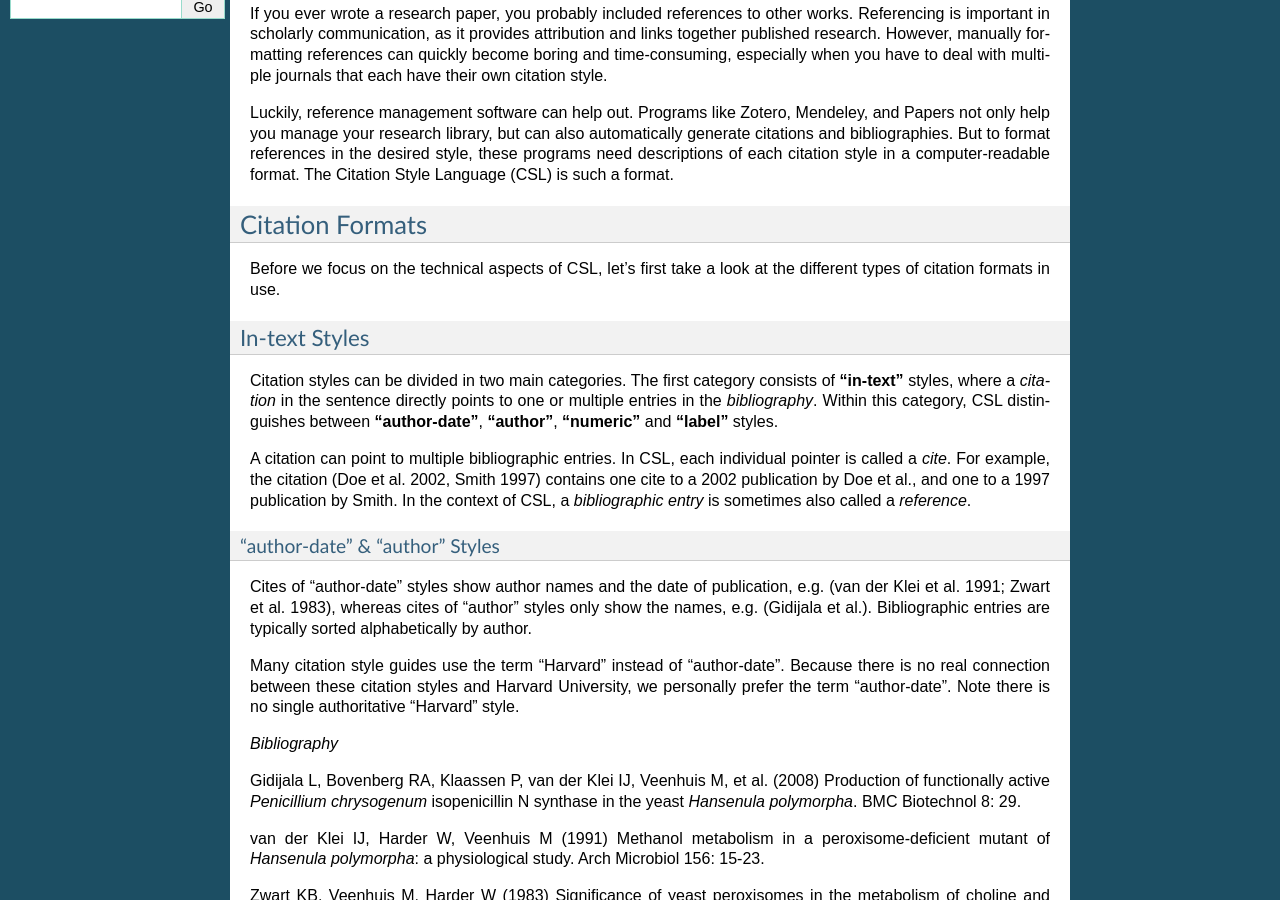
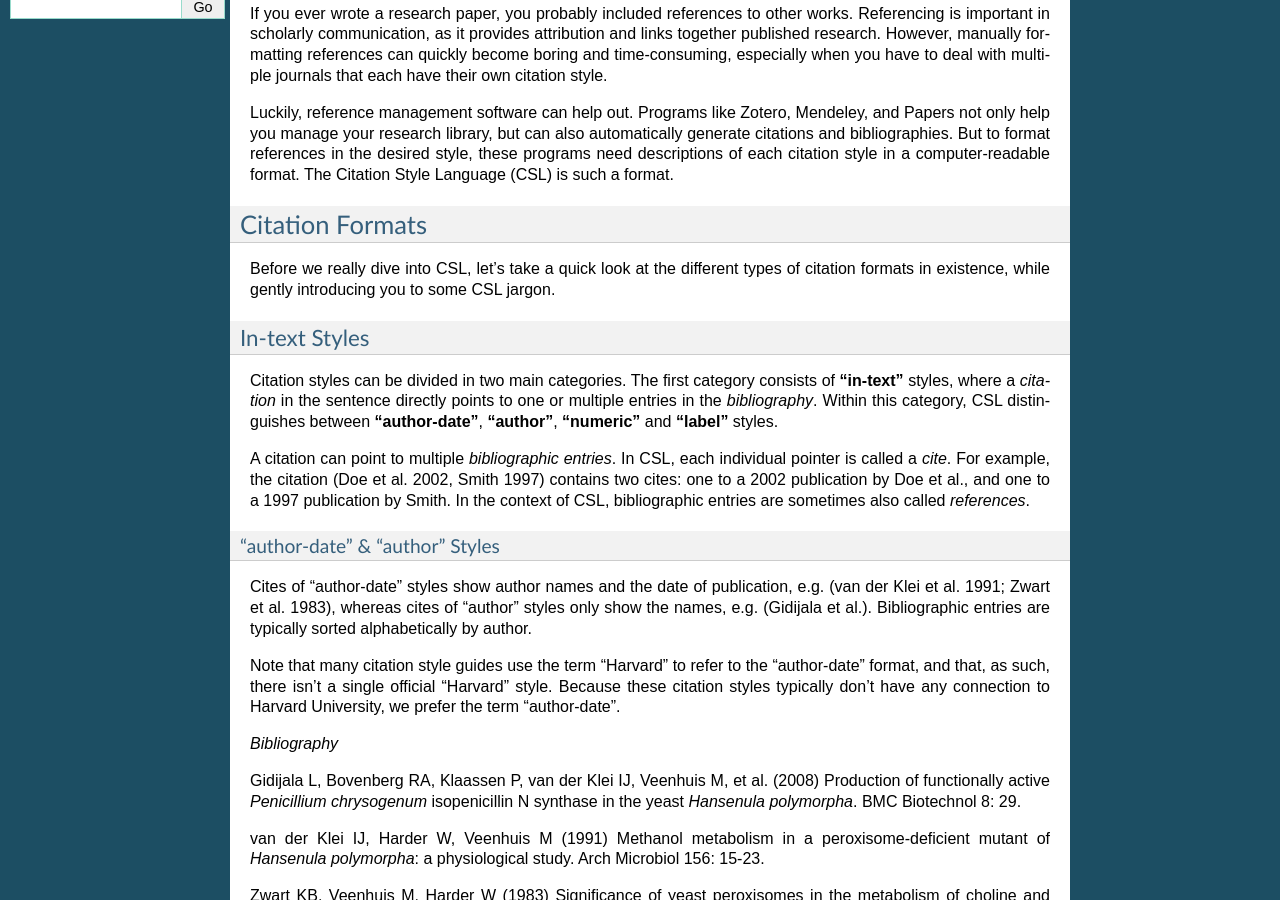
Before and after one commit to rmzelle/writing, a Sphinx documentation site: the page built from docs/primer.rst, in a window 1280 px wide and 900 px high, scrolled down 898 px. Built offline with Sphinx 7.4.7, drawn with Linux system fonts in a browser that asks for light colours.

Commit message:
Primer writing

```diff
--- a/docs/primer.rst
+++ b/docs/primer.rst
@@ -22,21 +22,21 @@ Luckily, reference management software can help out. Programs like Zotero, Mende
 Citation Formats
 ~~~~~~~~~~~~~~~~
 
-Before we focus on the technical aspects of CSL, let's first take a look at the different types of citation formats in use.
+Before we really dive into CSL, let's take a quick look at the different types of citation formats in existence, while gently introducing you to some CSL jargon.
 
 In-text Styles
 ^^^^^^^^^^^^^^
 
 Citation styles can be divided in two main categories. The first category consists of **"in-text"** styles, where a *citation* in the sentence directly points to one or multiple entries in the *bibliography*. Within this category, CSL distinguishes between **"author-date"**, **"author"**, **"numeric"** and **"label"** styles.
 
-A citation can point to multiple bibliographic entries. In CSL, each individual pointer is called a *cite*. For example, the citation (Doe et al. 2002, Smith 1997) contains one cite to a 2002 publication by Doe et al., and one to a 1997 publication by Smith. In the context of CSL, a *bibliographic entry* is sometimes also called a *reference*.
+A citation can point to multiple *bibliographic entries*. In CSL, each individual pointer is called a *cite*. For example, the citation (Doe et al. 2002, Smith 1997) contains two cites: one to a 2002 publication by Doe et al., and one to a 1997 publication by Smith. In the context of CSL, bibliographic entries are sometimes also called *references*.
 
 "author-date" & "author" Styles
 '''''''''''''''''''''''''''''''
 
 Cites of "author-date" styles show author names and the date of publication, e.g. (van der Klei et al. 1991; Zwart et al. 1983), whereas cites of "author" styles only show the names, e.g. (Gidijala et al.). Bibliographic entries are typically sorted alphabetically by author.
 
-Many citation style guides use the term "Harvard" instead of "author-date". Because there is no real connection between these citation styles and Harvard University, we personally prefer the term "author-date". Note there is no single authoritative "Harvard" style.
+Note that many citation style guides use the term "Harvard" to refer to the "author-date" format, and that, as such, there isn't a single official "Harvard" style. Because these citation styles typically don't have any connection to Harvard University, we prefer the term "author-date".
 
 *Bibliography*
 
```
